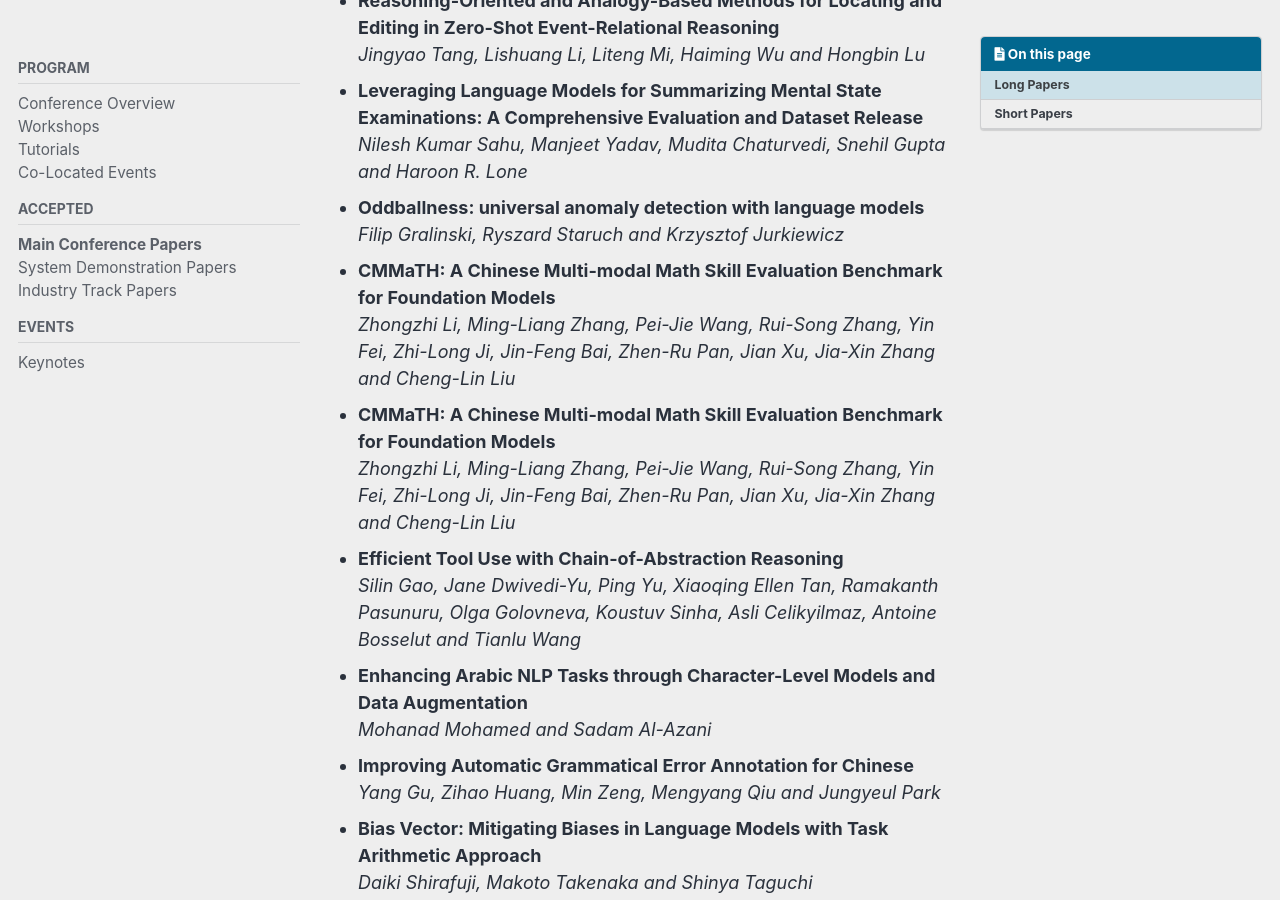
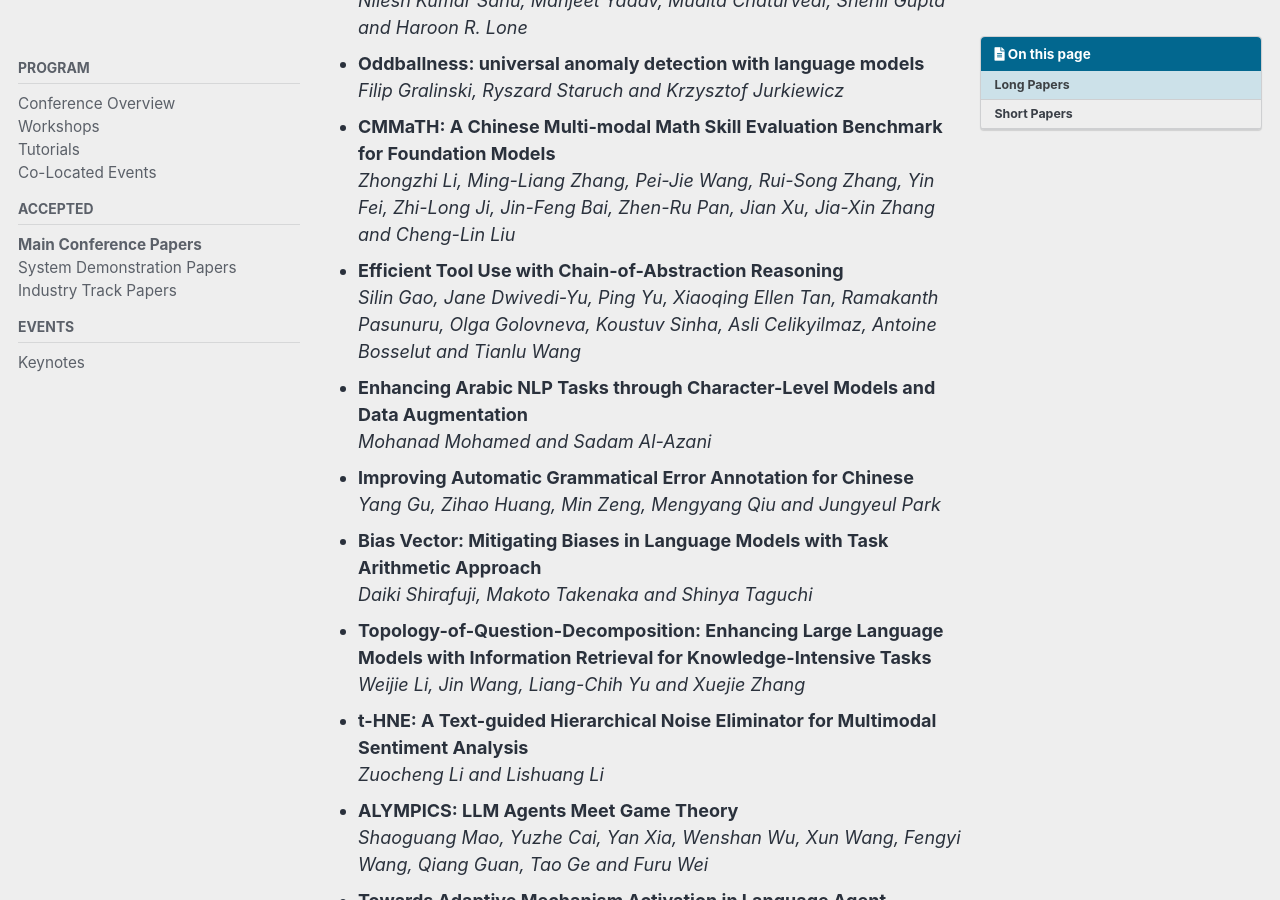
Before and after one commit to hasaniqbal777/coling-2025, a Jekyll site: the page built from _pages/program/main_conference_papers.md, in a window 1280 px wide and 900 px high, scrolled down 16346 px. Built offline with Jekyll 4.4.1, drawn with Linux system fonts in a browser that asks for light colours; cached includes are drawn as plain includes; some of the changed text lies outside the part shown.

```diff
--- a/_pages/program/main_conference_papers.md
+++ b/_pages/program/main_conference_papers.md
@@ -117,8 +117,6 @@ toc_sticky: true
 *Zhongquan Jian, Daihang Wu, Shaopan Wang, Yancheng Wang, Junfeng Yao, Meihong Wang and Qingqiang Wu*
 - **TaCIE: Enhancing Instruction Comprehension in Large Language Models through Task-Centred Instruction Evolution**
 *Jiuding Yang, Shengyao Lu, Weidong Guo, Xiangyang Li, Kaitong Yang, Yu Xu and Di Niu*
-- **DPCL-Diff:The Temporal Knowledge Graph Reasoning based on Graph Node Diffusion Model with Dual-Domain Periodic Contrastive Learning**
-*YuKun Cao, 利胜 汪, Xuefeng Xu, Luobin Huang, new Koo and YONGCHENG HE*
 - **LLaMA-E: Empowering E-commerce Authoring with Object-Interleaved Instruction Following**
 *Kaize Shi, Xueyao Sun, Dingxian Wang, Yinlin Fu, Guandong Xu and Qing Li*
 - **LLMTreeRec: A Tree-based Large Language Model Framework for Cold-start Recommendation**
@@ -282,7 +280,7 @@ toc_sticky: true
 - **Commonsense Subgraph for Inductive Relation Reasoning with Meta-learning**
 *Feng Zhao, Zhilu Zhang, Cheng Yan and Xianggan Liu*
 - **Clear Up Confusion: Iterative Differential Generation for Fine-grained Intent Detection with Contrastive Feedback**
-*Feng Zhang, Wei Chen, Meng Gao, Fei Ding, Tengjiao Wang, jiahui Yao and jiabin zheng*
+*Feng Zhang, Wei Chen, Meng Gao, Fei Ding, Tengjiao Wang, Jiahui Yao and Jiabin Zheng*
 - **Leveraging Explicit Reasoning for Inference Integration in Commonsense-Augmented Dialogue Models**
 *Sarah E. Finch and Jinho D. Choi*
 - **Integrating Group-based Preferences from Coarse to Fine for Cold-start Users Recommendation**
@@ -337,8 +335,6 @@ toc_sticky: true
 *Nilesh Kumar Sahu, Manjeet Yadav, Mudita Chaturvedi, Snehil Gupta and Haroon R. Lone*
 - **Oddballness: universal anomaly detection with language models**
 *Filip Gralinski, Ryszard Staruch and Krzysztof Jurkiewicz*
-- **CMMaTH: A Chinese Multi-modal Math Skill Evaluation Benchmark for Foundation Models**
-*Zhongzhi Li, Ming-Liang Zhang, Pei-Jie Wang, Rui-Song Zhang, Yin Fei, Zhi-Long Ji, Jin-Feng Bai, Zhen-Ru Pan, Jian Xu, Jia-Xin Zhang and Cheng-Lin Liu*
 - **CMMaTH: A Chinese Multi-modal Math Skill Evaluation Benchmark for Foundation Models**
 *Zhongzhi Li, Ming-Liang Zhang, Pei-Jie Wang, Rui-Song Zhang, Yin Fei, Zhi-Long Ji, Jin-Feng Bai, Zhen-Ru Pan, Jian Xu, Jia-Xin Zhang and Cheng-Lin Liu*
 - **Efficient Tool Use with Chain-of-Abstraction Reasoning**
@@ -497,7 +493,7 @@ toc_sticky: true
 *Guixin Su, Yongcheng Zhang, Tongguan Wang, Mingmin Wu and Ying Sha*
 - **Claim veracity assessment for explainable fake news detection**
 *Bassamtiano Renaufalgi Irnawan, Sheng Xu, Noriko Tomuro, Fumiyo Fukumoto and Yoshimi Suzuki*
-- **ACE-$M^3$: Automatic Capability Evaluator for Multimodal Medical Models**
+- **ACE-M^3: Automatic Capability Evaluator for Multimodal Medical Models**
 *Xiechi Zhang, Shunfan Zheng, Linlin Wang, Gerard de Melo, Zhu Cao, xiaoling Wang and Liang He*
 - **A Dual Contrastive Learning Framework for Enhanced Multimodal Conversational Emotion Recognition**
 *Yunhe XIE, Chengjie Sun, Ziyi Cao, Bingquan Liu, zhenzhou Ji, Yuanchao Liu and Lili Shan*
```
Also changed, not shown: other parts of _pages/program/main_conference_papers.md (+1 -1 lines), _pages/committees/organization.md (+17 -0 lines), assets/images/committee/Apoorv-headshot.png (added), assets/images/committee/tuhin.jpg (added).
